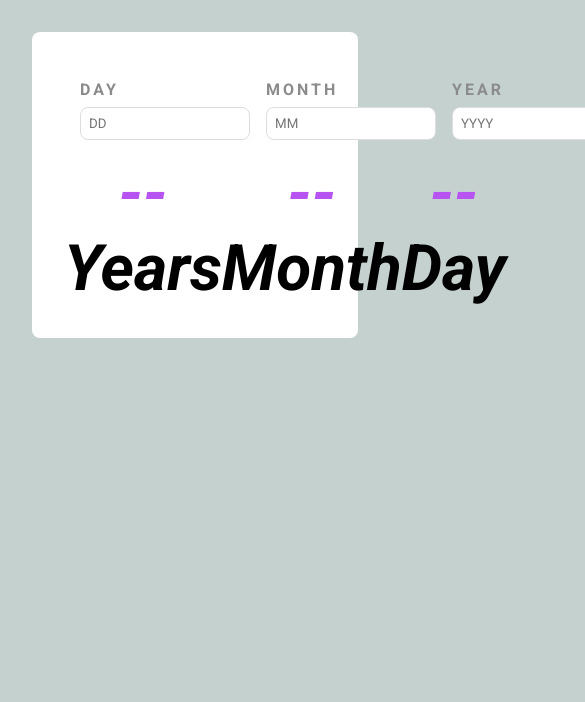
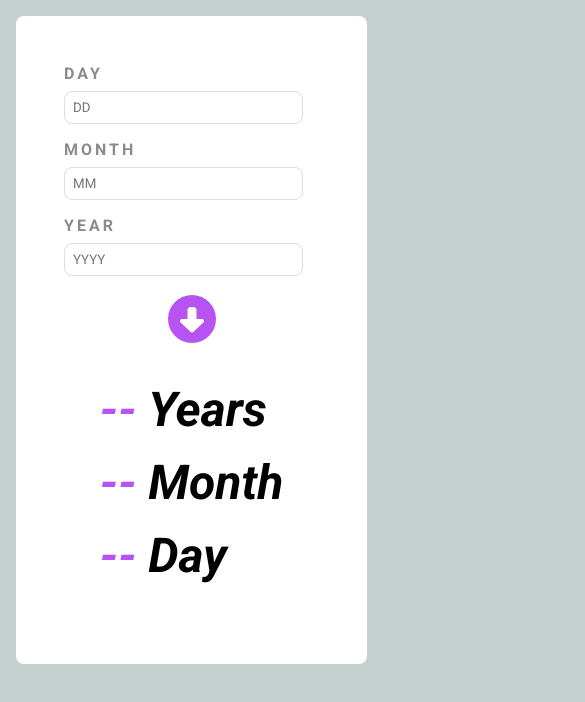
Before and after one commit to ar4scode/age-calculator-react, a React (Vite) app: page / in a window 390 px wide. Shown: the top 702 px of the page, 585 px wide, since content can reach past the window. Built offline with nearby package versions, Linux system fonts and the light colour scheme.

Commit message:
Make Webpage responsive for all devices

```diff
--- a/src/App.css
+++ b/src/App.css
@@ -6,34 +6,39 @@
   margin: 0;
   padding: 0;
   box-sizing: border-box;
-  font-family: "Roboto";
+  font-family: "Roboto", sans-serif;
 }
 
 body {
   background-color: #c5d1cf;
+  font-size: 16px;
 }
 
 .container {
   background-color: #fff;
-  border-radius: .5rem;
-  margin: 2rem;
+  border-radius: 0.5rem;
+  margin: 2rem auto;
+  padding: 1rem;
+  width: 90%;
+  max-width: 60rem;
   display: flex;
   flex-direction: column;
 }
 
 .container form {
-  display: flex;
-  padding: 1rem;
+  display: grid;
+  grid-template-columns: repeat(auto-fit, minmax(15rem, 1fr));
+  gap: 1rem;
 }
 
-.container form .input-containers {
+.input-containers {
   display: flex;
   flex-direction: column;
 }
 
 .input-containers label {
   font-weight: bold;
-  color: var(--pri-text-color) ;
+  color: var(--pri-text-color);
   letter-spacing: 3px;
   margin-bottom: 0.5rem;
 }
@@ -41,7 +46,7 @@ body {
 .input-containers input {
   margin-right: 1rem;
   padding: 0.5rem;
-  border-radius: .5rem;
+  border-radius: 0.5rem;
   border: 1px solid #ddd;
 }
 
@@ -51,11 +56,11 @@ form input:focus {
 
 form button {
   background-color: transparent;
-  font-size: 3rem;
+  font-size: 5rem;
   border: none;
   color: #b753f1;
   cursor: pointer;
-  transition: all .5s;
+  transition: all 0.5s;
 }
 
 form button:hover {
@@ -64,20 +69,50 @@ form button:hover {
 
 form button:active {
   filter: grayscale(20%);
-  opacity: .7;
+  opacity: 0.7;
 }
 
 .output-container {
-  text-align: center;
+  margin: 2rem auto;
   display: flex;
+  flex-direction: column;
+  gap: 1rem;
 }
 
 .output-container div h1 {
-  font-size: 4rem;
+  font-size: 5rem;
   font-style: italic;
   color: #000;
 }
 
 .output-container span {
   color: #b753f1;
+  font-weight: bold;
+  font-size: 5rem;
 }
+
+@media (max-width: 768px) {
+  .container {
+    margin: 1rem;
+  }
+
+  .output-container div h1,
+  .output-container span {
+    font-size: 3rem;
+  }
+
+  form button {
+    font-size: 3rem;
+  }
+}
+
+@media (max-width: 480px) {
+  .output-container div h1,
+  .output-container span {
+    font-size: 3rem;
+  }
+
+  form button {
+    font-size: 3rem;
+  }
+}
```
